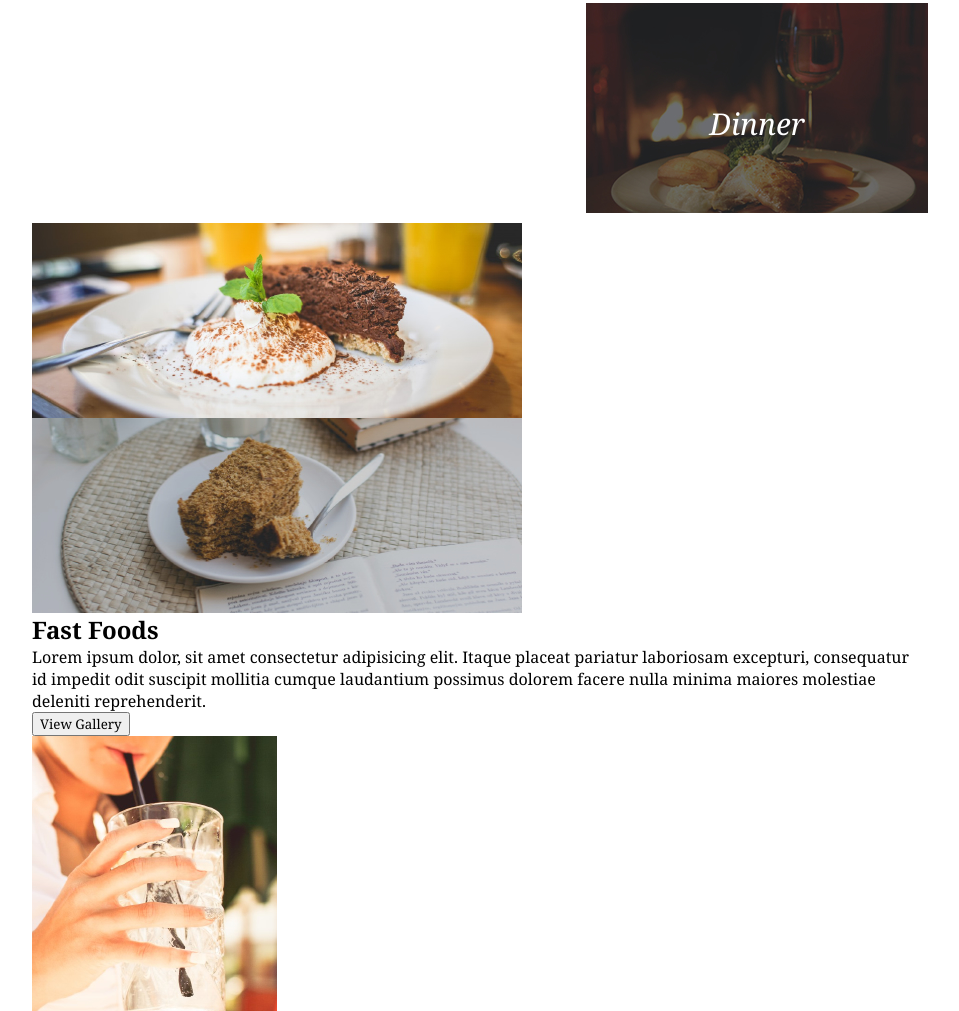
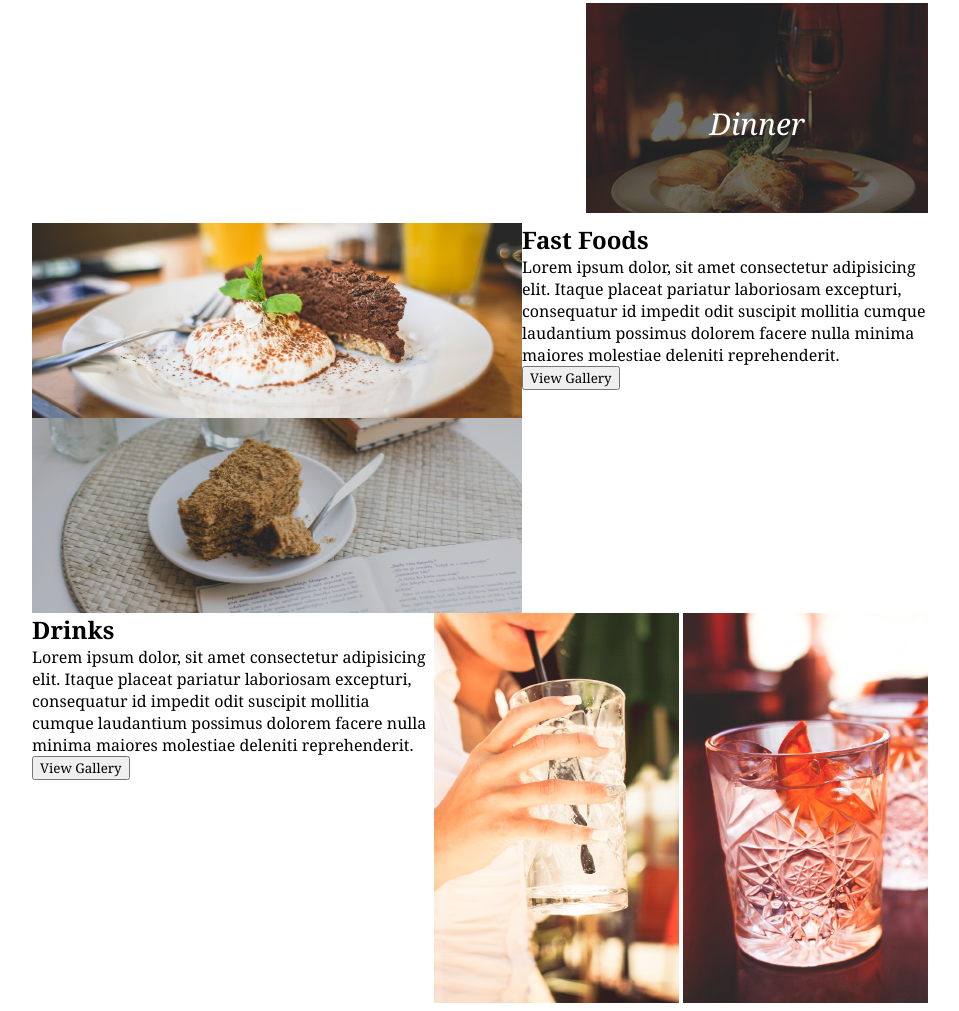
Before and after one commit to kazungu-antony/Anitas_kitchen, a plain HTML site: page index.html in a window 1280 px wide. Shown: the part 1068-2079 px from the top of the page, without its empty margins (160-1119 px from the left). Drawn offline with Linux system fonts and the light colour scheme.

Commit message:
Started Designing section two of the page

```diff
--- a/index.css
+++ b/index.css
@@ -41,7 +41,7 @@ body{
     background-image: url('./assets/backgrounds/landing.jpg');
     background-repeat: no-repeat;
     width: 100%;
-    margin-bottom: 500px;
+    margin-bottom: 300px;
     clear: both;
 }
 
@@ -55,9 +55,6 @@ body{
     font-size: 40px;
 }
 
-.text-two span{
-
-}
 
 .text-one{
     padding-top: 30px;
@@ -111,15 +108,11 @@ body{
 
 .section-2{
     clear: both;
-    margin-top: 50px;
+    margin-top: 10px;
 }
 
 .foods{
-    margin-top: 60px;
-}
-
-.food-types{
-
+    margin-top: 20px;
 }
 
 .food-types img{
@@ -154,3 +147,23 @@ body{
     font-style: italic;
     color: #ffffff;
 }
+
+/* Section 2 */
+
+.section-2{
+    margin-bottom: 300px;
+}
+
+.food-types{
+    display: flex;
+    clear: both;
+}
+
+.food-types-images{
+    float: right;
+}
+
+
+.foods{
+    clear: both;
+}
--- a/index.html
+++ b/index.html
@@ -72,6 +72,8 @@
                         <img src="./assets/fastFood1.jpg" alt="">
                         <img src="./assets/fastFood2.jpg" alt="">
                     </div>
+
+                    <div class="food-type-one">
                         <h2>Fast Foods</h2>
                         <p>
                             Lorem ipsum dolor, sit amet consectetur adipisicing elit. Itaque placeat pariatur
@@ -80,14 +82,17 @@
                             maiores molestiae deleniti reprehenderit.
                         </p>
                         <button> View Gallery</button>
+                    </div>
 
                 </div>
 
-                <div class="food-types">
+                <div class="food-types-vertical">
                     <div class="food-types-images">
                         <img src="./assets/drink1.jpg" alt="Drinks picture 1">
                         <img src="./assets/drink2.jpg" alt="Drinks picture 2">
                     </div>
+
+                    <div class="food-type-two">
                         <h2>Drinks</h2>
                         <p>
                             Lorem ipsum dolor, sit amet consectetur adipisicing elit. Itaque placeat pariatur
@@ -96,6 +101,7 @@
                             maiores molestiae deleniti reprehenderit.
                         </p>
                         <button> View Gallery</button>
+                    </div>
 
                 </div>
 
```
Lines whose indentation alone changed are shown as unchanged.
